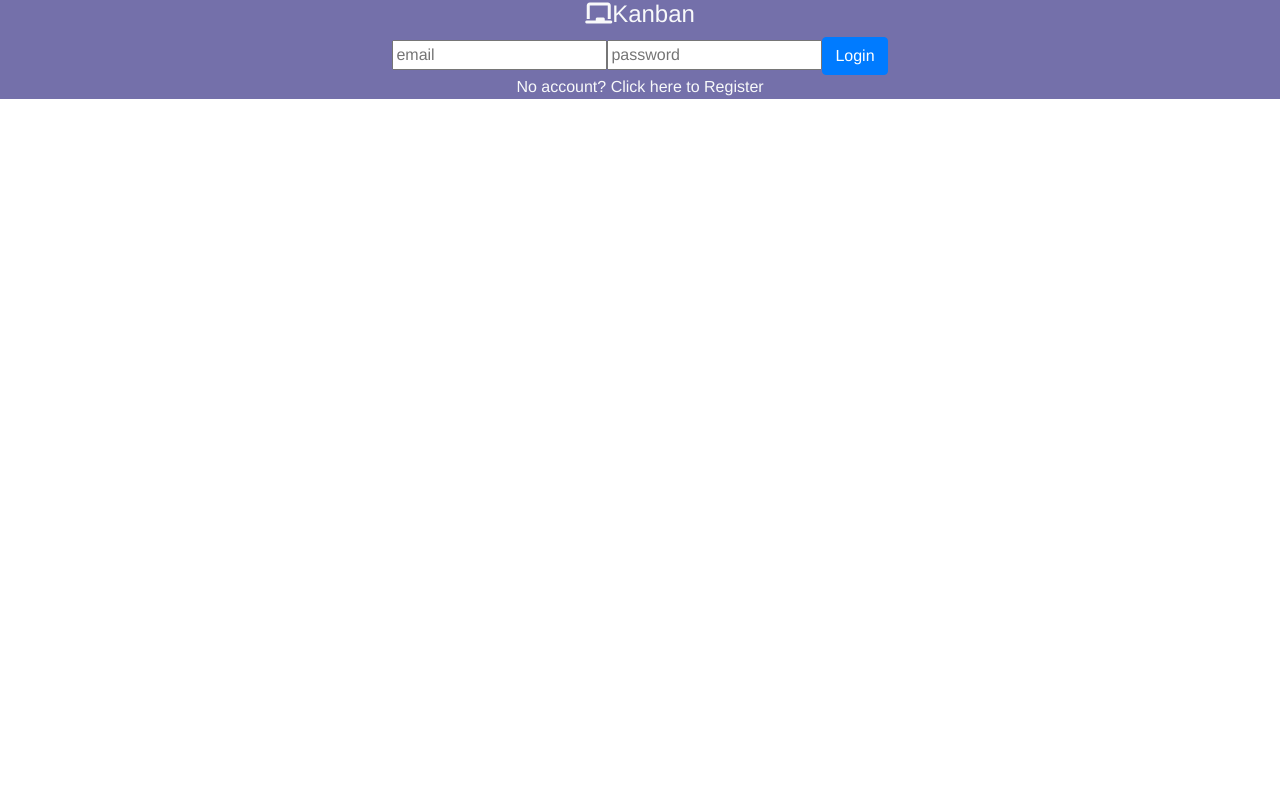
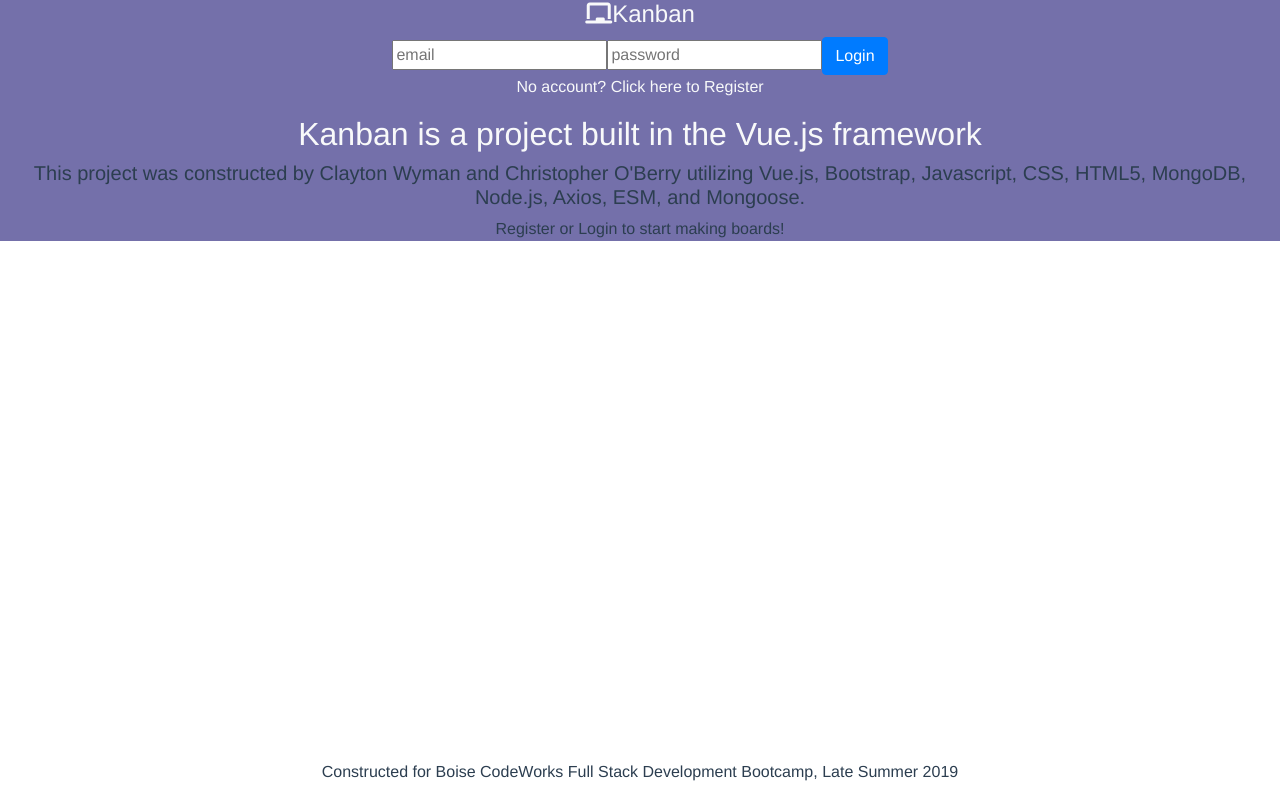
Before and after one commit to claytonwyman/kanban, a Vue app in the folder client/: page /#/login in a window 1280 px wide. Built offline with nearby package versions, Linux system fonts and the light colour scheme; no server answers.

Commit message:
login about

```diff
--- a/client/src/views/Login.vue
+++ b/client/src/views/Login.vue
@@ -18,6 +18,14 @@
       <p v-if="loginForm">No account? Click here to Register</p>
       <p v-else>Already have an account? Click here to Login</p>
     </div>
+    <h2 class="text-light">Kanban is a project built in the Vue.js framework</h2>
+    <h5
+      class="m-2"
+    >This project was constructed by Clayton Wyman and Christopher O'Berry utilizing Vue.js, Bootstrap, Javascript, CSS, HTML5, MongoDB, Node.js, Axios, ESM, and Mongoose.</h5>
+    <p class="mb-4">Register or Login to start making boards!</p>
+    <p
+      class="fixed-bottom"
+    >Constructed for Boise CodeWorks Full Stack Development Bootcamp, Late Summer 2019</p>
   </div>
 </template>
 
```
